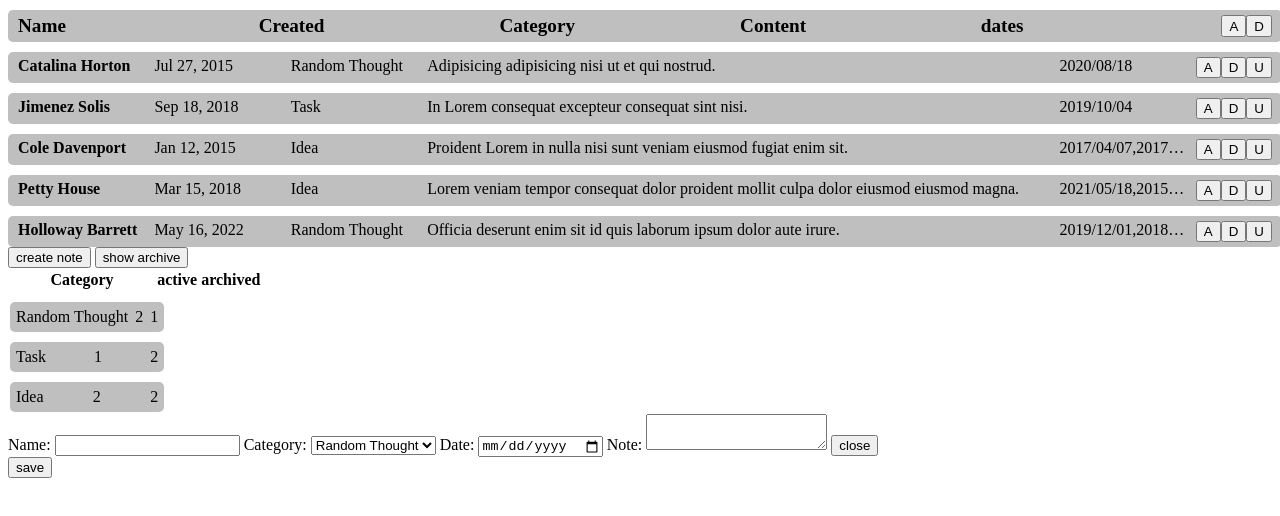
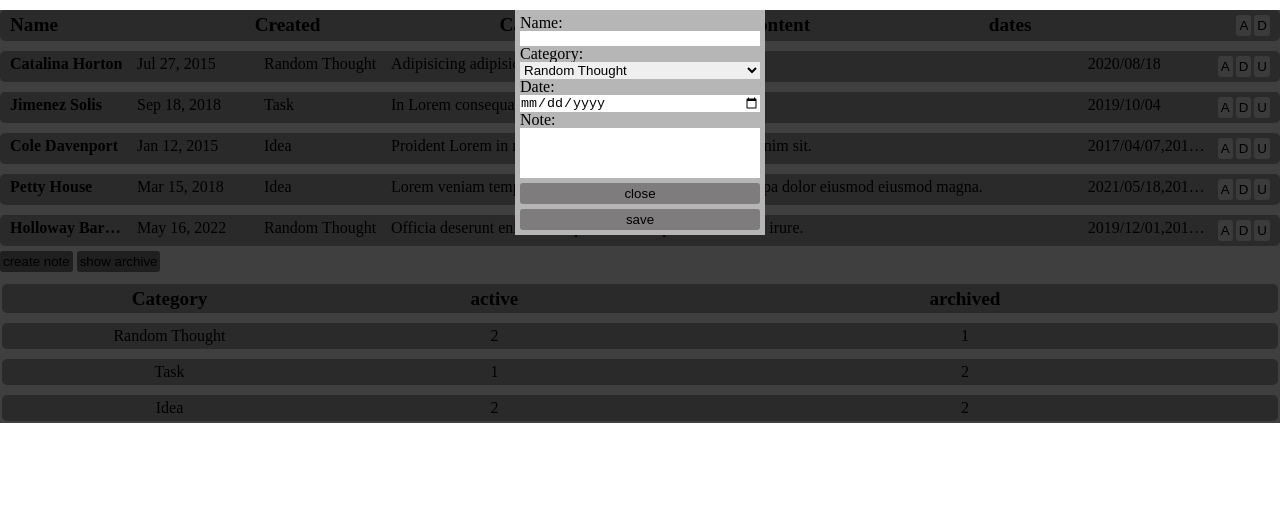
Before and after one commit to Ledich19/radency_task_1, a website built with webpack: page index.html in a window 1280 px wide. Both pictures are taken after a click on the button "create note". Built offline with nearby package versions, Linux system fonts and the light colour scheme.

Commit message:
feat: add style

```diff
--- a/index.html
+++ b/index.html
@@ -11,18 +11,15 @@
 
 <body>
   <div class="container">
-    <div class="table-main">
-    </div>
+    <div class="table-main"></div>
 
     <button id="create-note">create note</button>
-    <button class="toggle-archive">show archive</button>
-    <table class="table-info">
+    <button id="toggle-archive">show archive</button>
 
+    <table class="table-info"></table>
 
-
-    </table>
-
-    <form id="note-form" method="post" action="#" class="hide">
+  <div class="form-wrapper hide">
+    <form id="note-form" method="post" action="#">
       <span>Name: </span>
       <input type="text" id="note-form-name" name="name">
       <span>Category: </span>
@@ -37,10 +34,10 @@
      <textarea name="content" id="note-form-content"></textarea>
      <button id="close-form" type="button">close</button>
      <input type="hidden" name="id" id="note-form-id">
+     <button type="button" class="hide" id="save-note">save</button>
+     <button type="button" class="hide" id="update-note">update</button>
     </form>
-
-    <button type="button" class="hide" id="save-note">save</button>
-    <button type="button" class="hide" id="update-note">update</button>
+  </div>
   </div>
 
 </body>
--- a/js/modules/createElement.js
+++ b/js/modules/createElement.js
@@ -3,11 +3,11 @@ const tableRow = (n) => {
     year: 'numeric',
     month: 'short',
     day: 'numeric',
-  };
+  }
   const dates = n.date.map(d => d.replaceAll('-', '/'))
-  const createDate = new Date(n.createAt).toLocaleString("en-US", options)
+  const createDate = new Date(n.createAt).toLocaleString('en-US', options)
   const tr = document.createElement('div')
-  tr.className = "table-main__row row"
+  tr.className = 'table-main__row row'
   tr.innerHTML = `
   <div class="table-main__name">${n.name}</div>
   <div class="table-main__created">${createDate}</div>
@@ -37,21 +37,21 @@ const tableHeader = () => {
 }
 
 const tableInfoHeader = () => {
-  return `<tr class="table-info__head ">
-  <th class="table-info__title">Category</th>
-  <th class="table-info__title">active</th>
-  <th class="table-info__title">archived</th>
-  </tr>`
+  return `<div class="table-info__head table-info__row table-head row">
+  <div class="table-info__title">Category</div>
+  <div class="table-info__title">active</div>
+  <div class="table-info__title">archived</div>
+  </div>`
 }
 
 const tableInfoRow = (n) => {
   const tr = document.createElement('tr')
-  tr.className = "able-info__roe row"
+  tr.className = 'table-info__row row'
   tr.innerHTML = `
-        <td class="able-info__category">${n.category}</td>
-        <td class="able-info__active">${n.all - n.archive}</td>
-        <td class="able-info__archived">${n.archive}</td>
-        </td>`
+        <div class="able-info__category">${n.category}</div>
+        <div class="able-info__active">${n.all - n.archive}</div>
+        <div class="able-info__archived">${n.archive}</div>
+        </div>`
   return tr
 }
 
--- a/js/modules/noteForm.js
+++ b/js/modules/noteForm.js
@@ -2,20 +2,20 @@ const {
   hiddenElement,
   showElement,
   generateId
-} = require("./helper")
+} = require('./helper')
 const {
   renderTable,
   renderTableInfo
-} = require("./renderTable")
+} = require('./renderTable')
 const noteServices = require('./../services/noteServices')
 const {
   setNotesToStore
-} = require("../store")
+} = require('../store')
 
 const saveNoteBtn = document.querySelector('#save-note')
 const closeFormBtn = document.querySelector('#close-form')
 const createNoteBtn = document.querySelector('#create-note')
-const notaForm = document.querySelector('#note-form')
+const notaForm = document.querySelector('.form-wrapper')
 const updateFormBtn = document.querySelector('#update-note')
 
 const noteForm = () => {
@@ -48,6 +48,12 @@ const noteForm = () => {
     return note
   }
 
+  const closeAll = () => {
+    hiddenElement(saveNoteBtn)
+    hiddenElement(updateFormBtn)
+    hiddenElement(notaForm)
+  }
+
   const saveNoteHandler = async (e) => {
     e.preventDefault()
     try {
@@ -56,15 +62,14 @@ const noteForm = () => {
       setNotesToStore(response)
       renderTable()
       renderTableInfo()
+      closeAll()
     } catch (err) {
-      alert(err);
+      alert(err)
     }
   }
   const closeFormHandler = (e) => {
     e.preventDefault()
-    hiddenElement(saveNoteBtn)
-    hiddenElement(updateFormBtn)
-    hiddenElement(notaForm)
+    closeAll()
   }
   const updateFormHandler = async (e) => {
     e.preventDefault()
@@ -74,13 +79,14 @@ const noteForm = () => {
       setNotesToStore(response)
       renderTable()
       renderTableInfo()
+      closeAll()
     } catch (err) {
-      alert(err);
+      alert(err)
     }
   }
   const createNoteHandler = (e) => {
     e.preventDefault()
-    hiddenElement(updateFormBtn)
+    closeAll()
     showElement(saveNoteBtn)
     document.getElementById('note-form-name').value = ''
     document.getElementById('note-form-category').value = 'Random Thought'
--- a/js/modules/renderTable.js
+++ b/js/modules/renderTable.js
@@ -1,16 +1,16 @@
 
 const {
   getNotesStore
-} = require("../store")
+} = require('../store')
 const {
   tableHeader,
   tableInfoHeader,
   tableInfoRow,
   tableRow
-} = require("./createElement")
+} = require('./createElement')
 
 const table = document.querySelector('.table-main')
-const toggleBtn = document.querySelector('.toggle-archive')
+const toggleBtn = document.querySelector('#toggle-archive')
 
 let showArchive = false
 
@@ -23,7 +23,6 @@ const renderTable = () => {
     const tr = tableRow(note)
     table.insertAdjacentElement('beforeend', tr)
   }
-
 }
 
 const tableInfo = document.querySelector('.table-info')
@@ -64,6 +63,6 @@ toggleBtn.addEventListener('click', (e) => {
   showArchive = !showArchive
   e.target.innerHTML = showArchive ? 'show notes' : 'show archive'
   renderTable()
-});
+})
 
-module.exports = {renderTable, renderTableInfo}
+module.exports = { renderTable, renderTableInfo }
--- a/js/modules/table.js
+++ b/js/modules/table.js
@@ -3,23 +3,24 @@ const {
   updateNote,
   deleteNoteAll,
   updateAll
-} = require("../services/noteServices")
+} = require('../services/noteServices')
 const {
   getNoteById,
   setNotesToStore
-} = require("../store")
+} = require('../store')
 const {
   showElement,
   hiddenElement
-} = require("./helper")
+} = require('./helper')
 const {
   renderTable,
   renderTableInfo
-} = require("./renderTable")
+} = require('./renderTable')
 
 const table = document.querySelector('.table-main')
 const saveNoteBtn = document.querySelector('#save-note')
-const notaForm = document.querySelector('#note-form')
+const notaForm = document.querySelector('.form-wrapper')
+
 const updateFormBtn = document.querySelector('#update-note')
 
 const tableFoo = () => {
@@ -41,7 +42,7 @@ const tableFoo = () => {
     if (e.target.hasAttribute('data-archive-all')) {
       archiveAllHandler()
     }
-  });
+  })
 }
 
 const deleteHandler = async (id) => {
@@ -51,7 +52,7 @@ const deleteHandler = async (id) => {
     renderTable()
     renderTableInfo()
   } catch (err) {
-    alert(err);
+    alert(err)
   }
 }
 
@@ -79,7 +80,7 @@ const archiveHandler = async (id) => {
     renderTable()
     renderTableInfo()
   } catch (err) {
-    alert(err);
+    alert(err)
   }
 }
 
@@ -92,20 +93,20 @@ const archiveAllHandler = async () => {
     renderTable()
     renderTableInfo()
   } catch (err) {
-    alert(err);
+    alert(err)
   }
 }
 
 const deleteAllHandler = async () => {
-  const ask = confirm("you want to delete everything ?")
+  const ask = confirm('you want to delete everything ?')
   if (ask) {
-  try {
+    try {
       let response = await deleteNoteAll()
       setNotesToStore(response)
       renderTable()
       renderTableInfo()
     } catch (err) {
-      alert(err);
+      alert(err)
     }
   }
 }
--- a/js/services/noteServices.js
+++ b/js/services/noteServices.js
@@ -7,54 +7,30 @@ const deleteNote = (id) => {
   notes = notes.filter((n) => n.id !== id )
   return notes
 }
-
-
 const updateNote = (note) => {
   notes = notes.map((n) => n.id === note.id ? note : n)
   return notes
 }
-
 const deleteNoteAll = () => {
   notes = []
   return notes
 }
 const updateAll = (param) => {
   notes = notes.map((n) => {
-    return {...n, ...param }
+    return { ...n, ...param }
   } )
   return notes
 }
-
-
 const addNote = (note) => {
   notes = notes.concat(note)
   return notes
 }
 
-
-const archiveNote = (id) => {
-  notes = notes.map((n) =>{
-    return n.id === id ? {...n, isArchive: !n.isArchive } : n
-  })
-}
-
-
-
-const archiveNoteAll = () => {
-  notes = notes.map((n) =>{
-    return {...n, isArchive: true }
-  })
-}
-
-
-
 module.exports = {
   getNotes,
   deleteNote,
-  archiveNote,
   updateNote,
   deleteNoteAll,
-  archiveNoteAll,
   addNote,
   updateAll
 }
--- a/style.scss
+++ b/style.scss
@@ -1,54 +1,88 @@
+/*Обнуление*/
+*{
+	padding: 0;
+	margin: 0;
+	border: 0;
+}
+*,*:before,*:after{
+	box-sizing: border-box;
+}
+:focus,:active{outline: none;}
+a:focus,a:active{outline: none;}
+
+nav,footer,header,aside{display: block;}
+
+html,body{
+	height: 100%;
+	width: 100%;
+	font-size: 100%;
+	line-height: 1;
+	font-size: 16px;
+}
+
+
 .hide {
   display: none;
 }
+
 .show {
   display: block;
 }
+
 .container {
+  position: relative;
   max-width: 1300px;
   margin: 0 auto;
 }
 
-.table-main {
+.table-main,
+.table-info {
   width: 100%;
 }
+
 .row {
   padding: 5px;
   margin-top: 10px;
   display: flex;
   justify-content: space-between;
-background-color:rgb(191, 191, 191);
+  background-color: rgb(172, 169, 169);
   border-radius: 5px;
   width: 100%;
-& > div:not(:last-child) {
+
+  &>div:not(:last-child) {
     width: 10%;
     word-wrap: none
   }
-& > div {
+
+  &>div {
     padding-left: 5px;
     padding-right: 5px;
   }
 }
 
-.table-head  {
+.table-head {
   font-size: 1.2rem;
   font-weight: bold;
+
   &__buttons {
     display: flex;
     flex-wrap: nowrap;
   }
 }
+
 .table-main {
   &__buttons {
     display: flex;
     flex-wrap: nowrap;
   }
+
   &__name {
     font-weight: bold;
     white-space: nowrap;
     overflow: hidden;
     text-overflow: ellipsis;
   }
+
   &__content {
     flex: 1 1 auto;
 
@@ -57,6 +91,7 @@ width: 100%;
     overflow: hidden;
     text-overflow: ellipsis;
   }
+
   &__dates {
     white-space: nowrap;
     overflow: hidden;
@@ -64,7 +99,45 @@ width: 100%;
   }
 }
 
+.table-info {
+  &__row {
+    justify-content: space-around;
+    & > div {
+      display: flex;
+      width: 33%;
+      justify-content: center;
+    }
+  }
+}
 
-.table-main__content{
+.form-wrapper {
+  top: 0;
+  position: absolute;
+  background: rgba(0, 0, 0, 0.751);
+  height: 100%;
+  width: 100%;
+}
 
+#note-form {
+  padding: 5px;
+  background: rgb(182, 182, 182);
+  width: 250px;
+  display: flex;
+  flex-direction: column;
+  margin: 0 auto;
 }
+#note-form-content{
+  resize: none;
+  height: 50px;
+}
+#close-form, #save-note, #update-note , #create-note ,#toggle-archive{
+  background: rgb(126, 124, 124);
+  border-radius: 3px;
+  padding: 3px;
+  margin-top: 5px;
+}
+.table-main__arh,.table-main__del,.table-main__upd ,#table__arhAll,#table__delAll{
+padding: 3px;
+margin-left: 3px;
+border-radius: 3px;
+}
--- a/webpack.config.js
+++ b/webpack.config.js
@@ -1,10 +1,9 @@
-'use strict';
-
-let path = require('path');
+'use strict'
+let path = require('path')
 
 module.exports = {
   mode: 'development',
-  entry: './js/script.js',
+  entry: './js/index.js',
   output: {
     filename: 'js.bundle.js',
     path: __dirname + '/js',
```
Also changed, not shown: js/index.js (renamed from js/script.js, +6 -9 lines), js/js.bundle.js (+54 -74 lines), js/modules/helper.js (+6 -5 lines), .eslintrc.js, style.css, 3 other files. Lines whose indentation alone changed are shown as unchanged.
